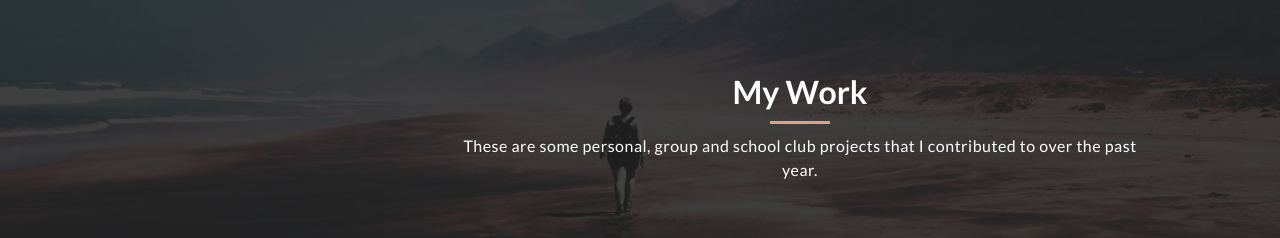
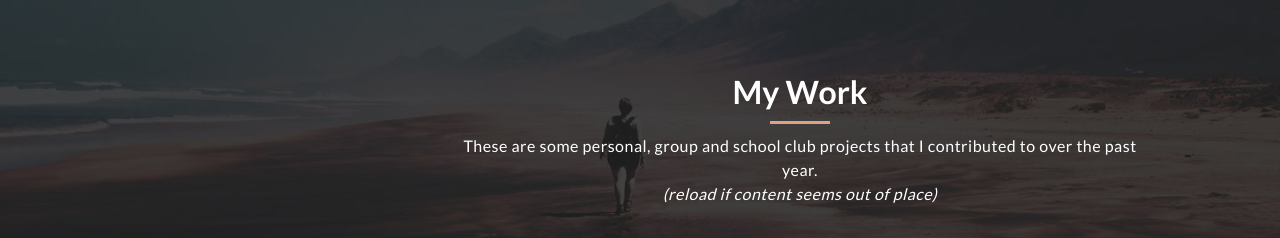
Before and after one commit to neelp03/neelp03.github.io, a plain HTML site: page index.html in a window 1280 px wide. Shown: the part 1940-2178 px from the top of the page. Drawn offline with Linux system fonts and the light colour scheme.

Commit message:
Update index.html

```diff
--- a/index.html
+++ b/index.html
@@ -190,7 +190,7 @@
             <h2>My Work</h2>
             <div class="line-dec"></div>
             <span
-              >These are some personal, group and school club projects that I contributed to over the past year.</span
+              >These are some personal, group and school club projects that I contributed to over the past year.<br/><em>(reload if content seems out of place)</em></span
             >
           </div>
           <div class="row">
```
